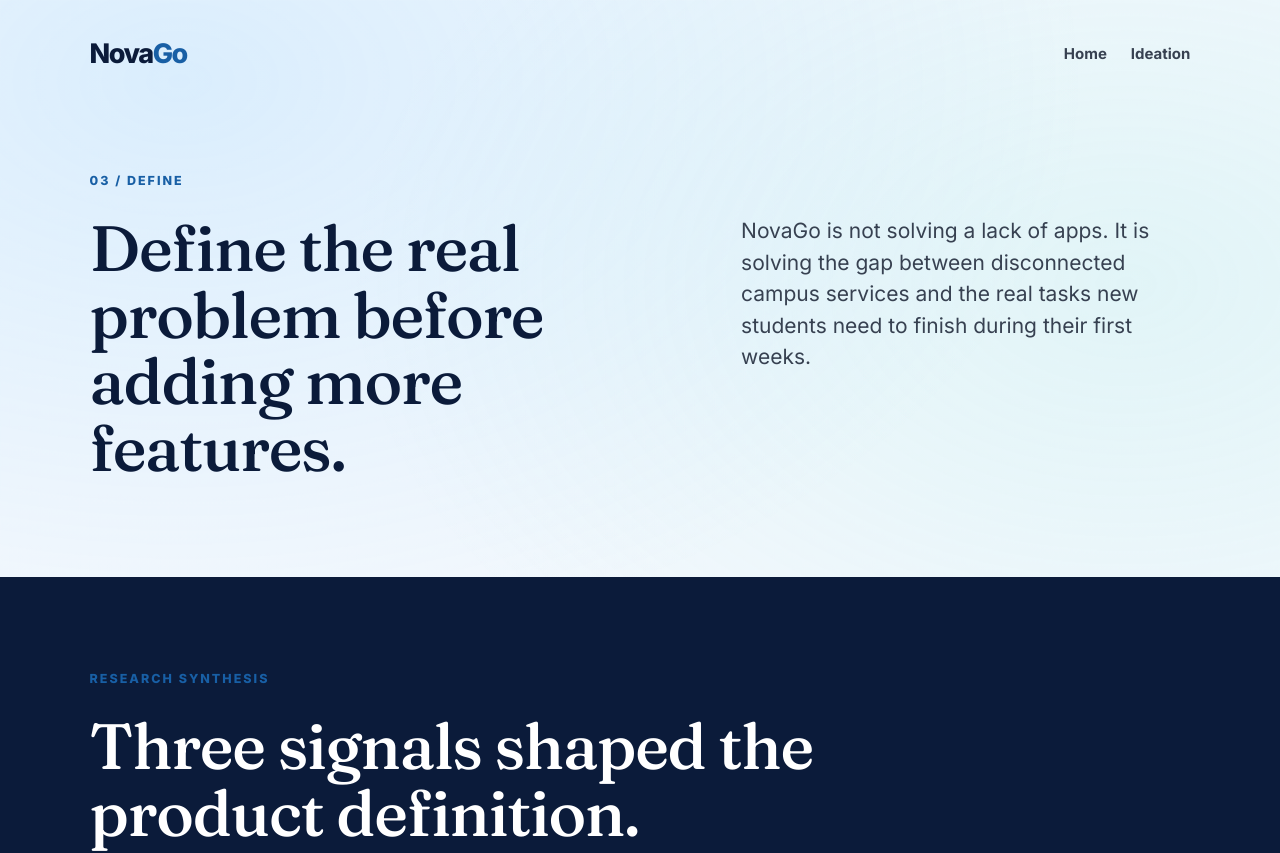
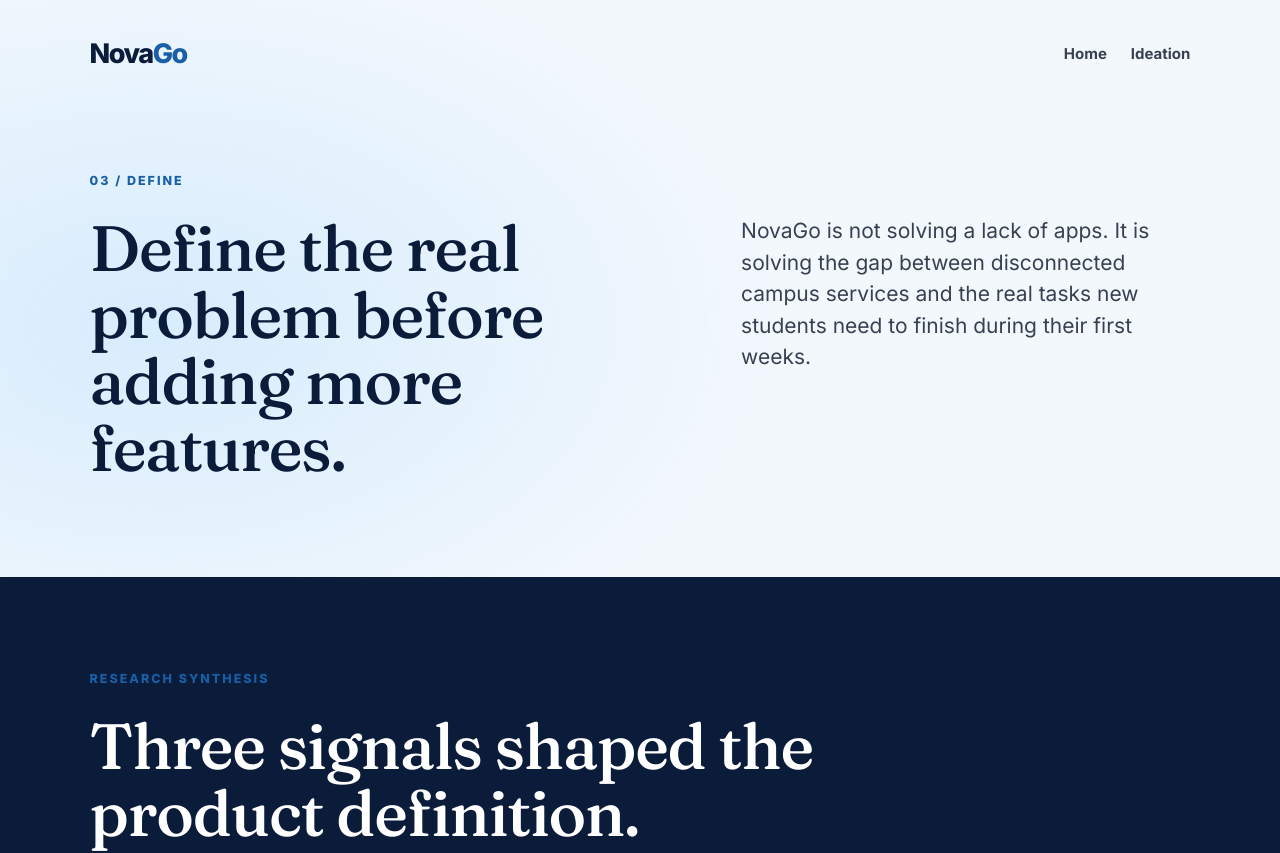
Before and after one commit to fze-fze/NovaGo, a Next.js app: page /define in a window 1280 px wide. Shown: the top 853 px of the page. Built offline with nearby package versions, Linux system fonts and the light colour scheme.

Commit message:
Fix Define page stylesheet content

```diff
--- a/app/define/define.module.css
+++ b/app/define/define.module.css
@@ -1,6 +1,3 @@
-Exit code: 0
-Wall time: 0.6 seconds
-Output:
 .page {
   min-height: 100vh;
   background:
```
